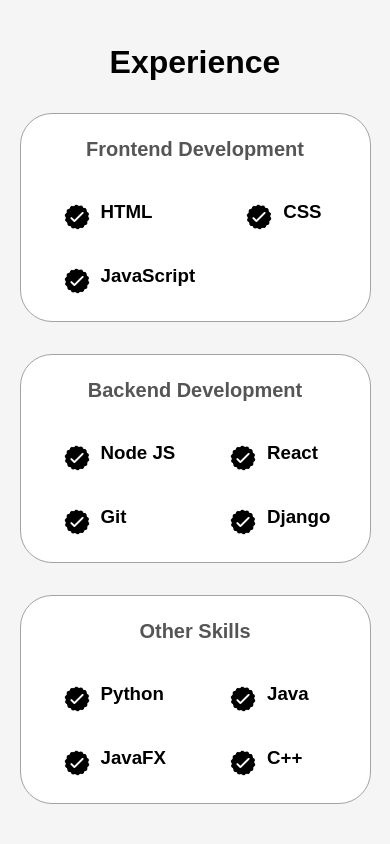
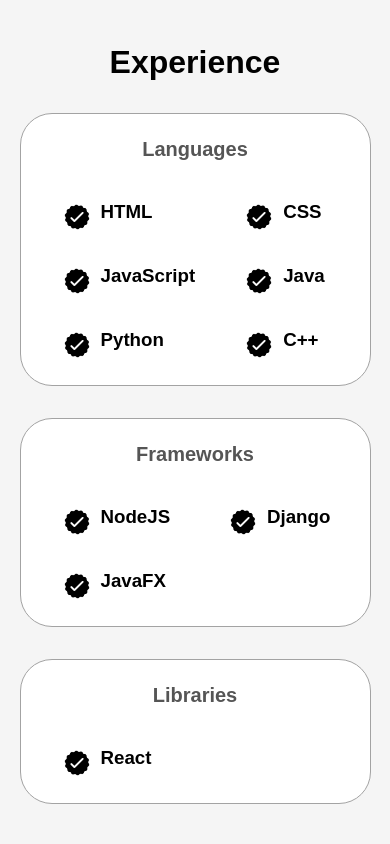
Before and after one commit to AhsanM1470/muhammad-mahfuz-portfolio, a React (Create React App) app: page / in a window 390 px wide. Shown: the part 1640-2484 px from the top of the page. Built offline with nearby package versions, Linux system fonts and the light colour scheme.

Commit message:
Remove comments

```diff
--- a/public/index.html
+++ b/public/index.html
@@ -10,34 +10,11 @@
       content="Web site created using create-react-app"
     />
     <link rel="apple-touch-icon" href="%PUBLIC_URL%/logo192.png" />
-    <!--
-      manifest.json provides metadata used when your web app is installed on a
-      user's mobile device or desktop. See https://developers.google.com/web/fundamentals/web-app-manifest/
-    -->
     <link rel="manifest" href="%PUBLIC_URL%/manifest.json" />
-    <!--
-      Notice the use of %PUBLIC_URL% in the tags above.
-      It will be replaced with the URL of the `public` folder during the build.
-      Only files inside the `public` folder can be referenced from the HTML.
-
-      Unlike "/favicon.ico" or "favicon.ico", "%PUBLIC_URL%/favicon.ico" will
-      work correctly both with client-side routing and a non-root public URL.
-      Learn how to configure a non-root public URL by running `npm run build`.
-    -->
-    <title>React App</title>
+    <title>Muhammad Ahsan Mahfuz Portfolio</title>
   </head>
   <body>
     <noscript>You need to enable JavaScript to run this app.</noscript>
     <div id="root"></div>
-    <!--
-      This HTML file is a template.
-      If you open it directly in the browser, you will see an empty page.
-
-      You can add webfonts, meta tags, or analytics to this file.
-      The build step will place the bundled scripts into the <body> tag.
-
-      To begin the development, run `npm start` or `yarn start`.
-      To create a production bundle, use `npm run build` or `yarn build`.
-    -->
   </body>
 </html>
--- a/src/App.css
+++ b/src/App.css
@@ -213,11 +213,11 @@
   transition: all 300ms ease;
   padding: 1rem;
   width: 8rem;
-  border-radius: 2rem;
+  border-radius: 2em;
 }
 
 .btn-color-1, .btn-color-2{
-  border: rgb(53, 53, 53) 0.1em solid;
+  border: rgb(38, 38, 38) 0.1em solid;
 }
 
 .btn-color-1:hover, .btn-color-2:hover{
@@ -225,7 +225,7 @@
 }
 
 .btn-color-1, .btn-color-2:hover{
-  background: rgb(53, 53, 53);
+  background: rgb(38, 38, 38);
   color: white;
 }
 
@@ -270,8 +270,6 @@
 
 .section-container{
   display: flex;
-  /* gap: 4rem;
-  height: 80%; */
 }
 
 /* ICONS */
@@ -287,7 +285,6 @@
   display: flex;
   justify-content: center;
   gap: 5em;
-  /* height: 80vh; */
 }
 
 .profile-pic {
@@ -398,7 +395,7 @@
 
 #experience article {
   align-self: start;
-  justify-self: v;
+  justify-self: start;
   width: fit-content;
   margin-left: 1em;
 }
@@ -545,14 +542,6 @@
   margin-left: 1em;
 }
 
-.project-pic-side-2{
-  border-radius: 0.3em;
-  width: 35%;
-  height: 100%;
-  margin-top: 1em;
-  margin-left: 1em;
-}
-
 .project-pic-container{
   display: flex;
 }
--- a/src/MediaQueries.css
+++ b/src/MediaQueries.css
@@ -1,7 +1,7 @@
 @media screen and (max-width: 1400px) {
     #profile{
       height: 83vh;
-      margin-bottom: 6rem;
+      margin-bottom: 6em;
     }
 
     .about-containers{
@@ -37,10 +37,7 @@
     .section-pic-container{
         width: 275px;
         height: 275px;
-        margin: 0 auto 2rem;
-        /* width: auto;
-        height: 46vw;
-        justify-content: center; */
+        margin: 0 auto 2em;
     }
 
     .about-containers{
@@ -48,23 +45,23 @@
     }
 
     #experience, .experience-details-container{
-      margin-top: 2rem;
+      margin-top: 2em;
     }
 }
 
 @media screen and (max-width: 600px){
     .logo{
-      font-size: 1.5rem;
+      font-size: 1.5em;
     }
 
     .nav-links{
       flex-direction: column;
-      gap: 0.5rem;
+      gap: 0.5em;
       text-align: center;
     }
 
     article{
-      font-size: 1rem;
+      font-size: 1em;
     }
 
     #profile{
@@ -73,11 +70,11 @@
     }
 
     .experience-sub-title{
-      font-size: 1.25rem;
+      font-size: 1.25em;
     }
 
     .title{
-      font-size: 2rem;
+      font-size: 2em;
     }
 
     .text-container{
@@ -91,7 +88,7 @@
     }
 
     .section-text-2{
-      font-size: 1.25rem;
+      font-size: 1.25em;
     }
 
     .about-containers, .contact-info-upper-container, .btn-container{
@@ -103,7 +100,7 @@
     }
 
     .contact-info-container p, .nav-links li a{
-      font-size: 1rem;
+      font-size: 1em;
     }
 
     #contact, footer{
@@ -112,6 +109,6 @@
 
     footer nav{
       height: fit-content;
-      margin-bottom: 2rem;
+      margin-bottom: 2em;
     }
 }
--- a/src/components/ExperienceSection.js
+++ b/src/components/ExperienceSection.js
@@ -8,7 +8,7 @@
             <div class="experience-details-container">
                 <div class="about-containers">
                     <div class="details-container">
-                        <h2 class="experience-sub-title">Frontend Development</h2>
+                        <h2 class="experience-sub-title">Languages</h2>
                         <div class="article-container">
                             <article>
                                 <img src={checkmarkIcon} class="icon" alt="Experience icon"/>
@@ -30,30 +30,37 @@
                                 <h3>JavaScript</h3>
                                 </div>
                             </article>
-                        </div>
-                    </div>
 
-                    <div class="details-container">
-                        <h2 class="experience-sub-title">Backend Development</h2>
-                        <div class="article-container">
                             <article>
                                 <img src={checkmarkIcon} class="icon" alt="Experience icon"/>
                                 <div>
-                                    <h3>Node JS</h3>
+                                <h3>Java</h3>
                                 </div>
                             </article>
 
                             <article>
                                 <img src={checkmarkIcon} class="icon" alt="Experience icon"/>
                                 <div>
-                                    <h3>React</h3>
+                                <h3>Python</h3>
                                 </div>
                             </article>
 
                             <article>
                                 <img src={checkmarkIcon} class="icon" alt="Experience icon"/>
                                 <div>
-                                    <h3>Git</h3>
+                                <h3>C++</h3>
+                                </div>
+                            </article>
+                        </div>
+                    </div>
+
+                    <div class="details-container">
+                        <h2 class="experience-sub-title">Frameworks</h2>
+                        <div class="article-container">
+                            <article>
+                                <img src={checkmarkIcon} class="icon" alt="Experience icon"/>
+                                <div>
+                                    <h3>NodeJS</h3>
                                 </div>
                             </article>
 
@@ -63,26 +70,6 @@
                                     <h3>Django</h3>
                                 </div>
                             </article>
-                        </div>
-                    </div>
-
-                    {/* other skills */}
-                    <div class="details-container">
-                        <h2 class="experience-sub-title">Other Skills</h2>
-                        <div class="article-container">
-                            <article>
-                                <img src={checkmarkIcon} class="icon" alt="Experience icon"/>
-                                <div>
-                                    <h3>Python</h3>
-                                </div>
-                            </article>
-
-                            <article>
-                                <img src={checkmarkIcon} class="icon" alt="Experience icon"/>
-                                <div>
-                                    <h3>Java</h3>
-                                </div>
-                            </article>
 
                             <article>
                                 <img src={checkmarkIcon} class="icon" alt="Experience icon"/>
@@ -90,12 +77,17 @@
                                     <h3>JavaFX</h3>
                                 </div>
                             </article>
+                        </div>
+                    </div>
 
+                    {/* Other Tools */}
+                    <div class="details-container">
+                        <h2 class="experience-sub-title">Libraries</h2>
+                        <div class="article-container">
                             <article>
                                 <img src={checkmarkIcon} class="icon" alt="Experience icon"/>
                                 <div>
-                                    {/* Not aligned */}
-                                    <h3>C++</h3>
+                                    <h3>React</h3>
                                 </div>
                             </article>
                         </div>
--- a/src/components/ProfileSection.js
+++ b/src/components/ProfileSection.js
@@ -5,14 +5,10 @@
 function ProfileSection(){
     const icons = useContext(IconContext);
 
-    const openCV = () => {
-        window.open('../assets/')
-    };
-
     return(
         <section id="profile">
             <div className="section-pic-container">
-                <img src={profilePic} alt="Muhammad Ahsan Mahfuz profile picture" className='profile-pic' />
+                <img src={profilePic} alt="Muhammad Ahsan Mahfuz" className='profile-pic' />
             </div>
             <div className="section-text">
                 <p className="section-text-1">Hello, I'm</p>
--- a/src/pages/CovidDataViewerProject.js
+++ b/src/pages/CovidDataViewerProject.js
@@ -34,19 +34,24 @@
                 The user is prompted to input a valid date range to start the application.<br />
                 Upon doing so, a table is displayed with all the data stored within the range.
             </div>
+
             <img src={database} className="project-pic" alt="Database" />
             The arrow buttons at the bottom allows the user to navigate to different representations of the data.
+
             <img src={map} className="project-pic" alt="Map" />
             On this page is a map visualising the deaths across the boroughs.
+
             <div className="text-container">
               Hovering over sections of the map show a preview of the data which can be selected for further information.
             </div>
             <img src={mapWithHover} className="project-pic" alt="Map with mouse hover" />
             <img src={mapTable} id="data-viewer-map-table" alt="Map table when selected" />
+
             <div className="text-container">
               Additionally, there is a graph which shows the change in a specified field over time.
             </div>
             <img src={graph} className="project-pic" alt="Graph" />
+
             <div className="text-container">
               <b>Field options include:</b>
             </div>
--- a/src/pages/KangarooTaskarooProject.js
+++ b/src/pages/KangarooTaskarooProject.js
@@ -49,6 +49,7 @@
           Tasks include a due date and time, any other tasks it is dependent on for completion, and the users that have been assigned to complete it.<br />
           For ease of use tasks can also be filtered/searched.
         </div>
+
         <img src={searchTasks} id="kangaroo-taskaroo-search-task" alt="Search task"/>
         <div className="project-pic-container">
           <img src={taskInfo} className="project-pic-medium" alt="Task info" />
--- a/src/pages/WeatherProject.js
+++ b/src/pages/WeatherProject.js
@@ -40,6 +40,7 @@
           </div>
           <img src={weatherApp} className="project-pic" alt="Main page" />
           Individual days and hours can be selected for further information.
+
           <div className="text-container">
             <b className="bullet-point-list-header">Data displayed includes:</b>
             <ul className="bullet-point-list">
```
Also changed, not shown: 1 other file (tests, documents, lock files or other folders).
